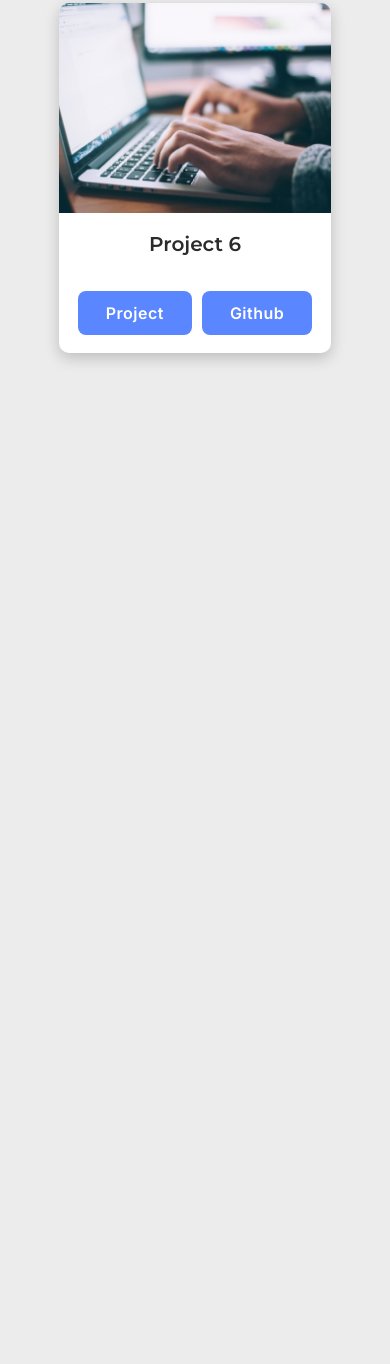
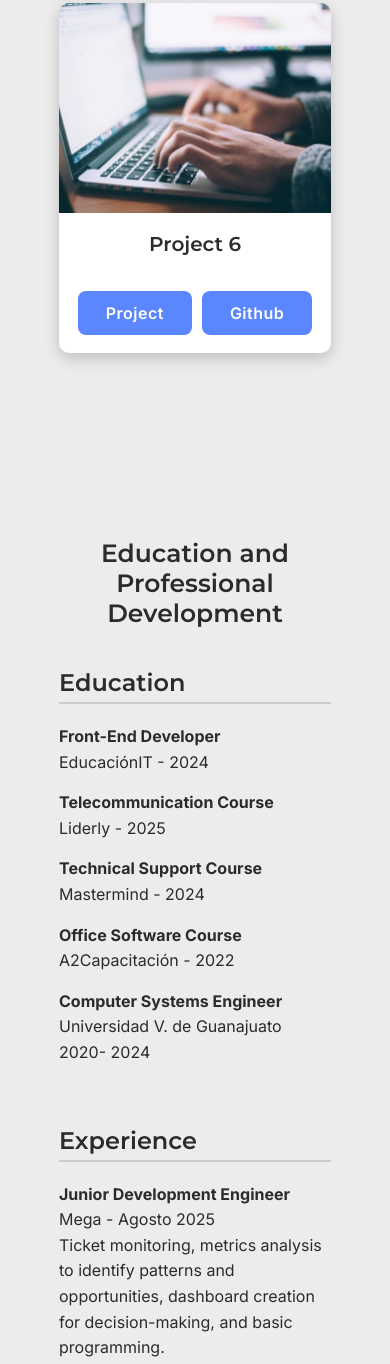
Before and after one commit to Jesus-Toledo/portfolio, a plain HTML site: page index.html in a window 390 px wide. Shown: the part 4308-5672 px from the top of the page. Before the commit the page ends 4741 px from the top, so only its background shows below. Drawn offline with nearby package versions, Linux system fonts and the light colour scheme.

Commit message:
Today I worked on a experience section and responsive

```diff
--- a/css/desktop.css
+++ b/css/desktop.css
@@ -70,4 +70,12 @@
     }
 
 
+    .container__experience {
+        display: flex;
+        flex-direction: row;
+        gap: 15px;
+        margin: 0 auto;
+      }
+
+
 }
--- a/css/styles.css
+++ b/css/styles.css
@@ -333,3 +333,46 @@
   justify-content: center;
   gap: 10px;
 }
+
+/**   section experience  */
+
+.experience {
+  padding: 80px 10%;
+  background: var(--bg);
+  min-height: 100vh;
+}
+.experience h2 {
+  text-align: center;
+  font-size: 25px;
+  padding: 25px;
+  margin-bottom: 15px;
+  color: var(--text);
+}
+.container__experience {
+  display: flex;
+  flex-direction: column;
+  gap: 15px;
+  margin: 0 auto;
+}
+.formacion, .experiencia {
+  flex: 1;
+}
+.formacion {
+  margin-bottom: 30px;
+}
+.formacion h3, .experiencia h3 {
+  font-size: 1.5rem;
+  margin-bottom: 20px;
+  color: var(--text);
+  border-bottom: 2px solid #CCC;
+  padding-bottom: 5px;
+}
+.formacion ul, .experiencia ul {
+  list-style: none;
+  padding: 0;
+}
+.formacion li, .experiencia li {
+  margin-bottom: 15px;
+  line-height: 1.6;
+  color: var(--text);
+}
--- a/index.html
+++ b/index.html
@@ -141,6 +141,66 @@
         </div>
       </section>
 
+      <!--  Section experience  -->
+
+      <div class="experience" id="experience">
+        <div class="container">
+            <h2>Education and Professional Development</h2>
+            <div class="container__experience">
+                <div class="formacion">
+                    <h3>Education</h3>
+                    <ul>
+                        <li>
+                            <h4>Front-End Developer</h4>
+                            <p>EducaciónIT  - 2024</p>
+                        </li>
+
+                        <li>
+                            <h4>Telecommunication Course</h4>
+                            <p>Liderly  -  2025</p>
+                        </li>
+
+                        <li>
+                            <h4>Technical Support Course</h4>
+                            <p>Mastermind  - 2024</p>
+                        </li>
+                        <li>
+                            <h4>Office Software Course</h4>
+                            <p>A2Capacitación - 2022</p>
+                        </li>
+                        <li>
+                            <h4>Computer Systems Engineer</h4>
+                            <p>Universidad V. de Guanajuato 2020- 2024</p>
+                        </li>
+                    </ul>
+                </div>
+
+                <div class="experiencia">
+                    <h3>Experience</h3>
+                    <ul>
+                        <li>
+                            <h4>Junior Development Engineer</h4>
+                            <p>Mega - Agosto 2025</p>
+                            <p>Ticket monitoring, metrics analysis to identify patterns and opportunities, dashboard creation for decision-making, and basic programming.</p>
+                        </li>
+
+                        <li>
+                            <h4>Technical Analyst</h4>
+                            <p>Telcel  - 2024 - 2025</p>
+                            <p>Provided software-level technical support for mobile devices, managed warranties, coordinated device shipment logistics, prepared service reports, and delivered customer support.</p>
+                        </li>
+
+                        <li>
+                            <h4>Technical Support Intern</h4>
+                            <p>Grupo Xcaret  - 2023</p>
+                            <p>Restructured templates within the ServiceNow platform and performed manual QA testing.</p>
+                        </li>
+                    </ul>
+                </div>
+            </div>
+        </div>
+      </div>
+
     <script src="javascript/hamburguerButton.js"></script>
     <script src="javascript/hero.js"></script>
 </body>
```
